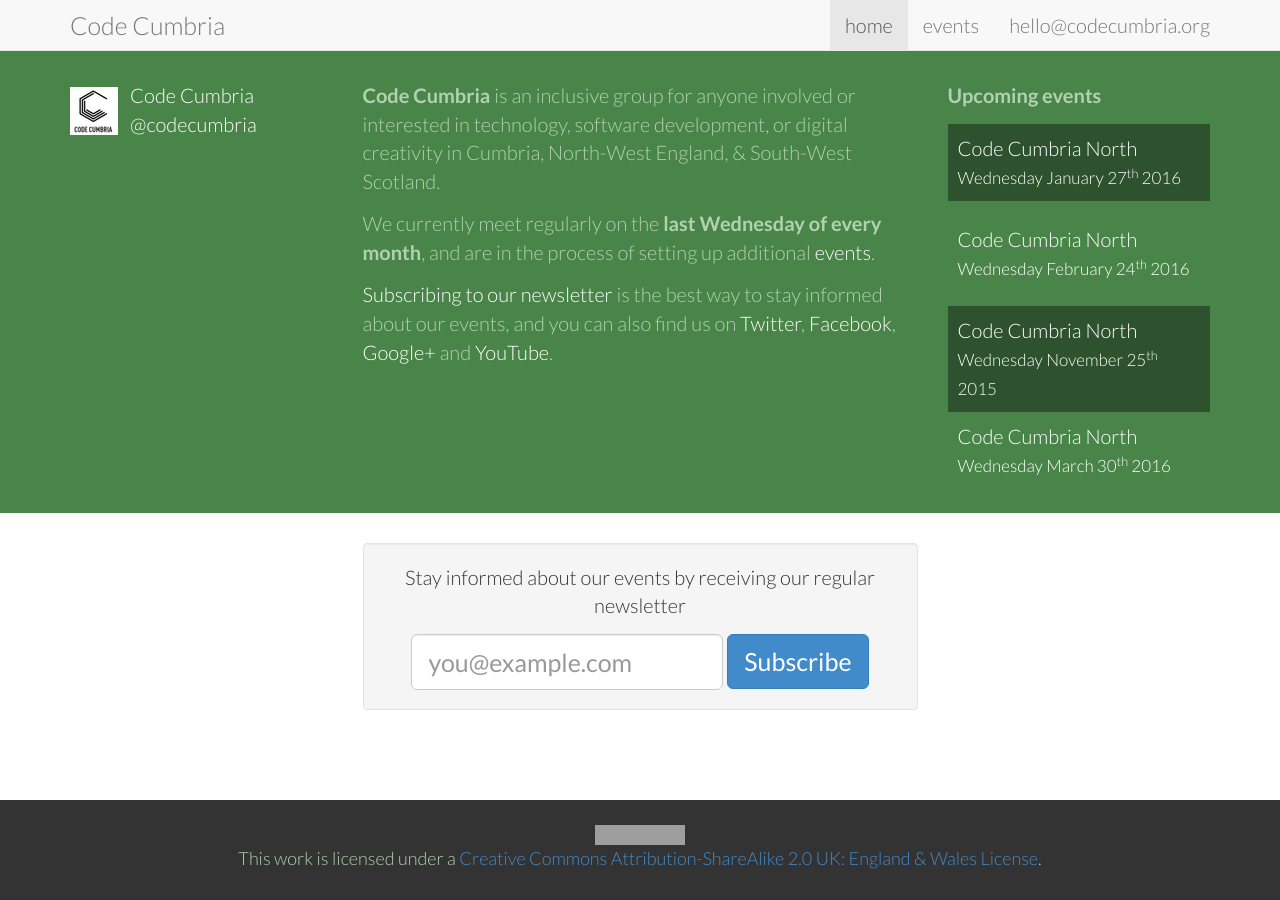
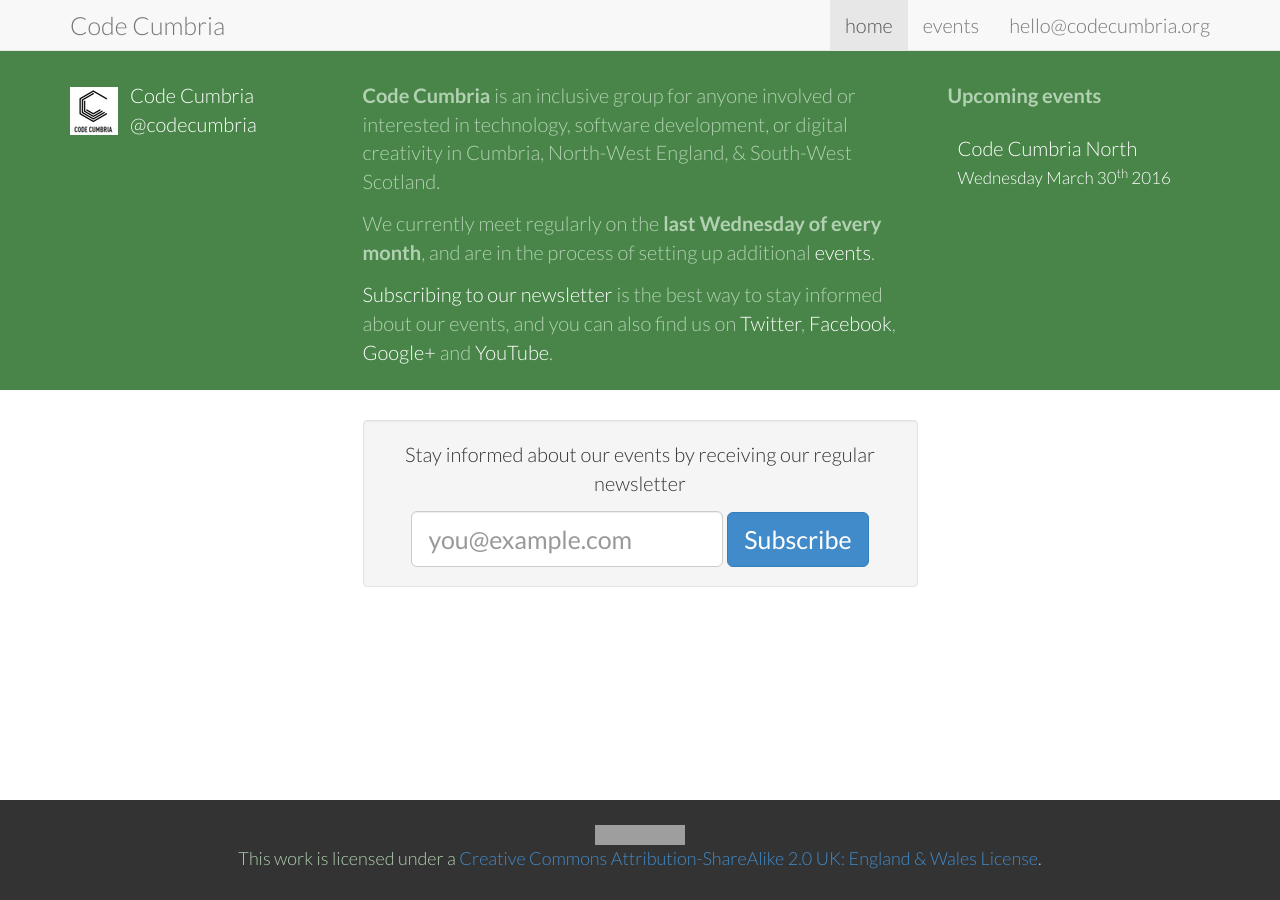
Before and after one commit to CodeCumbria/codecumbria.github.io, a Jekyll site: the page built from index.html, in a window 1280 px wide. Built offline with Jekyll 4.4.1, drawn with Linux system fonts in a browser that asks for light colours; Markdown is read by kramdown in place of the engine named in the settings; grey boxes are pictures that could not be loaded.

Commit message:
Update dates for March

```diff
--- a/index.html
+++ b/index.html
@@ -17,16 +17,7 @@ section: home
       <div class="col-md-3 col-md-push-3 events">
         <h2>Upcoming events</h2>
         <ul>
-          <a href="/events/code_cumbria_north.html" title="View details of the Code Cumbria North event"><li class="next">Code Cumbria North<br /><small>Wednesday January 27<sup>th</sup> 2016</small></li></a>
-        </ul>
-        <ul>
-          <a href="/events/code_cumbria_north.html" title="View details of the Code Cumbria North event"><li>Code Cumbria North<br /><small>Wednesday February 24<sup>th</sup> 2016</small></li></a>
-        </ul>
-        <ul>
-          <a href="/events/code_cumbria_north.html" title="View details of the Code Cumbria North event"><li class="next">Code Cumbria North<br /><small>Wednesday November 25<sup>th</sup> 2015</small></li></a>
-        <ul>
           <a href="/events/code_cumbria_north.html" title="View details of the Code Cumbria North event"><li>Code Cumbria North<br /><small>Wednesday March 30<sup>th</sup> 2016</small></li></a>
-        </ul>
         </ul>
       </div>
       <div class="col-md-3 col-md-pull-9 people">
```
